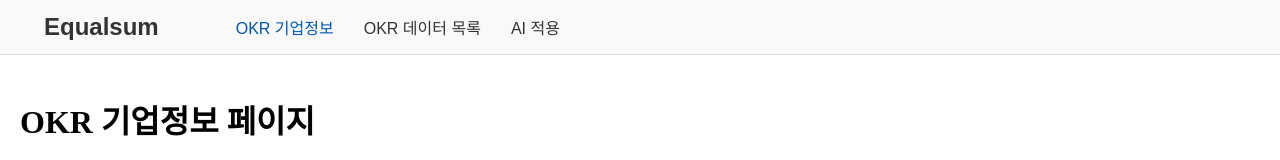
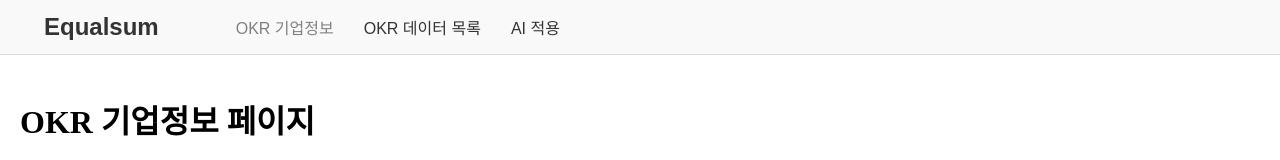
Before and after one commit to dinyudin203/20242R0136COSE48002, a React (Create React App) app: page / in a window 1280 px wide. In both pictures the pointer is over the button "OKR 기업정보". Shown: the top 160 px of the page. Built offline with nearby package versions, Linux system fonts and the light colour scheme.

Commit message:
revise header css

```diff
--- a/src/styles/OkrPageHeader.css
+++ b/src/styles/OkrPageHeader.css
@@ -34,7 +34,8 @@ header {
     font-size: 1rem;
     cursor: pointer;
     padding: 5px;
+    transition: color 0.3s ease;
   }
   .nav-buttons button:hover {
-    color: #0056b3;
+    color: grey
   }
```
